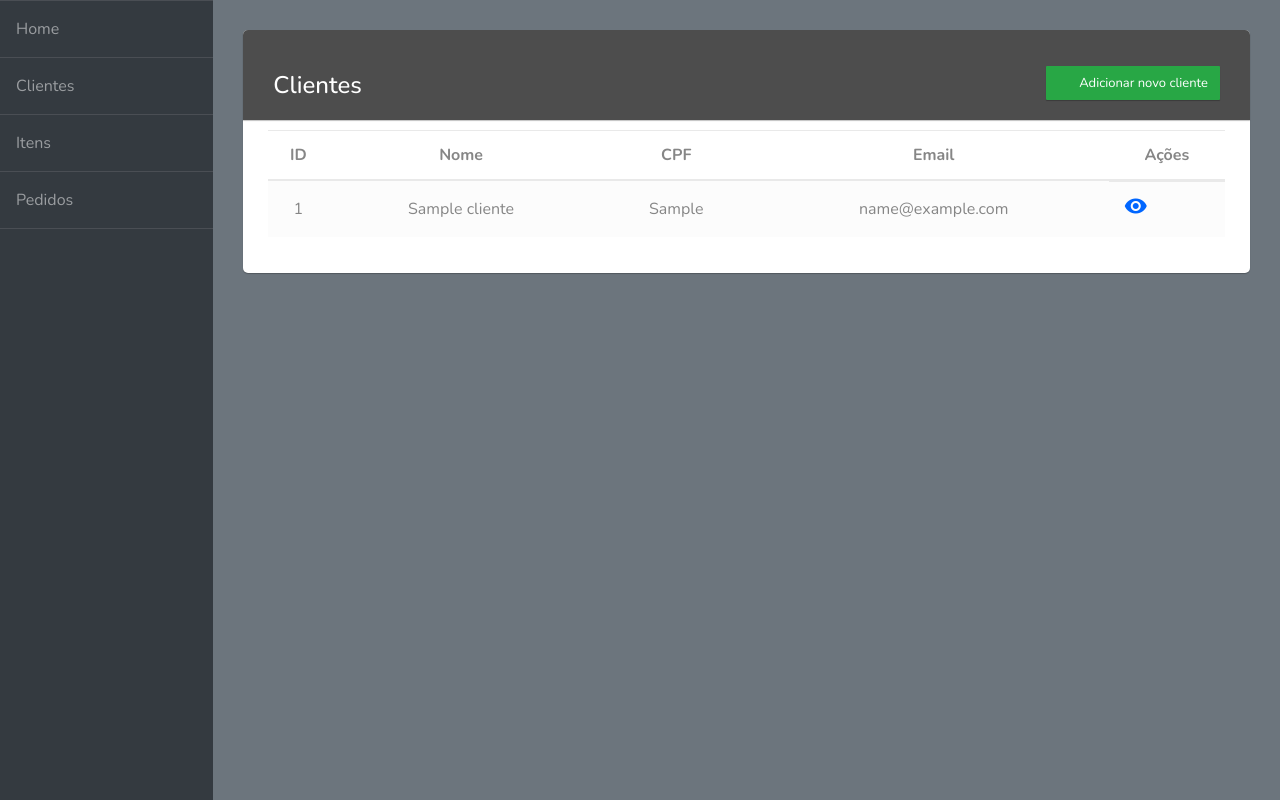
After one commit to losthunter52/GestorDePedidos, a Django app: page /cliente/ in a window 1280 px wide. The commit adds this page. Run offline with Django 4.2, Linux system fonts and the light colour scheme; tables that the repository leaves empty hold one stand-in row (values such as "Sample post"); some libraries are stand-ins or nearby versions.

Commit message:
4. Criadas as listas

```diff
--- a/app/app/urls.py
+++ b/app/app/urls.py
@@ -23,13 +23,13 @@ from django.conf.urls.static import static
 
 urlpatterns = [
     path('admin/', admin.site.urls),
-    path('', RedirectView.as_view(url='/home/')),
+    path('', RedirectView.as_view(url='home/')),
 ]
 
 
 urlpatterns += static(settings.STATIC_URL, document_root=settings.STATIC_ROOT)
 
 urlpatterns += [
-    path('home/', include('core.urls')),
+    path('', include('core.urls')),
     path('accounts/', include('django.contrib.auth.urls')),
 ]
--- a/app/core/templates/base.html
+++ b/app/core/templates/base.html
@@ -44,22 +44,22 @@
             <hr />
 
             <li class="nav-item">
-              <a class="nav-link" href="http://127.0.0.1:8000/listaClientes/">
+              <a class="nav-link" href="{% url 'Cliente' %}">
                 Clientes
               </a>
             </li>
             <hr />
 
             <li class="nav-item">
-              <a class="nav-link" href="http://127.0.0.1:8000/listaItens/">
+              <a class="nav-link" href="{% url 'Item' %}">
                 Itens
               </a>
             </li>
             <hr />
 
             <li class="nav-item">
-              <a class="nav-link" href="http://127.0.0.1:8000/listaPedidos/">
-                Doações
+              <a class="nav-link" href="{% url 'Pedido' %}">
+                Pedidos
               </a>
             </li>
             <hr />
--- a/app/core/templates/home.html
+++ b/app/core/templates/home.html
@@ -8,9 +8,13 @@
   <div class="col">
     <div class="table-wrapper" id="round">
       <div class="table-title" id="round-top">
+        <div class="row mt-3">
+          <div class="col-sm-12">
+              <a class="btn btn-danger"><i class="material-icons">arrow_back</i> <span>Logout</span></a> <h2>Home</h2>
+          </div>
+        </div>
           <div class="row">
             <div class="col-sm-7">
-                <h2>Home</h2>
             <div class="col-md-10 col-xs-10 col-sm-10">
             </div>
             <div class="col-md-1 col-xs-1 col-sm-1"></div>
--- /dev/null
+++ b/app/core/templates/listaCliente.html
@@ -0,0 +1,53 @@
+{% extends 'base.html' %}
+  {% block content %} {% block styles %}
+  {% load static %}
+  <link rel="stylesheet" href="{% static 'css/listas/listas.css' %}">
+  <link rel="stylesheet" href="https://fonts.googleapis.com/icon?family=Material+Icons">
+  {% endblock %}
+
+  <div class="col">
+    <div class="table-wrapper" id="round">
+      <div class="table-title" id="round-top">
+          <div class="row mt-3">
+            <div class="col-sm-12">
+                <a class="btn btn-success"><i class="material-icons">&#xE147;</i> <span>Adicionar novo cliente</span></a> <h2>Clientes</h2>
+            </div>
+          </div>
+      </div>
+      <table class="table table-striped table-hover table-responsive-sm text-justify">
+        <thead>
+            <tr>
+              <th class="text-center">ID</th>
+              <th class="text-center">Nome</th>
+              <th class="text-center">CPF</th>
+              <th class="text-center">Email</th>
+              <th class="text-center">Ações</th>
+            </tr>
+          </thead>
+          <tbody>
+            {% for cliente in cliente_list %}
+            <tr>
+              <td class="text-center">{{ cliente.pk }}</td>
+              <td class="text-center">{{ cliente.nome }}</td>
+              <td class="text-center">{{ cliente.cpf }}</td>
+              <td class="text-center">{{ cliente.email }}</td>
+              <td class="text-center icons-td">
+                <a class="details">
+                  <span class="material-icons">
+                    visibility
+                  </span>
+                </a>
+                <a class="edit" data-toggle="modal">
+                  <i class="material-icons" data-toggle="tooltip" title="Editar">&#xE254;</i>
+                </a>
+                <a class="delete" data-toggle="modal">
+                  <i class="material-icons" data-toggle="tooltip" title="Excluir">&#xE872;</i>
+                </a>
+              </td>
+            </tr>
+            {% endfor %}
+          </tbody>
+        </table>
+    </div>
+  </div>
+{% endblock %}
--- a/app/core/urls.py
+++ b/app/core/urls.py
@@ -3,14 +3,28 @@ from core import views
 
 #Generic
 urlpatterns = [
-    path('', views.index, name='home'),
+    path('home/', views.index, name='home'),
+]
+
+#Cliente
+urlpatterns += [
+    path('cliente/', views.listaCliente.as_view(), name='Cliente'),
+]
+
+#Item
+urlpatterns += [
+    path('item/', views.listaItem.as_view(), name='Item'),
+]
+
+#Pedido
+urlpatterns += [
+    path('pedido/', views.listaPedido.as_view(), name='Pedido'),
 ]
 
 """
 
 #Cliente
 urlpatterns += [
-    path('cliente/', views.listaClienteas_view(), name='Cliente'),
     path('cliente/add', views.cadastroCliente, name='ClienteCadastro'),
     path('cliente/<int:pk>', views.detalhesCliente, name='ClienteDetalhes'),
     path('cliente/edit/<int:pk>', views.editarCliente, name='ClienteEditar'),
@@ -19,16 +33,13 @@ urlpatterns += [
 
 #Item
 urlpatterns += [
-    path('item/', views.listaItem.as_view(), name='Item'),
     path('item/add', views.cadastroItem, name='ItemCadastro'),
-    path('item/<int:pk>', views.detalhesItem, name='ItemDetalhes'),
     path('item/edit/<int:pk>', views.editarItem, name='ItemEditar'),
     path('item/delete<int:pk>', views.excluirItem, name='ItemExcluir'),
 ]
 
 #Pedido
 urlpatterns += [
-    path('pedido/', views.listaPedido.as_view(), name='Pedido'),
     path('pedido/add', views.buscaCliente, name='PedidoCadastro'),
     path('pedido/add/<int:pk>', views.cadastroPedido, name='PedidoDetalhes'),
     path('pedido/<int:pk>', views.detalhesPedido, name='PedidoDetalhes'),
--- a/app/core/views.py
+++ b/app/core/views.py
@@ -1,7 +1,9 @@
 from django.shortcuts import render
 from core.models import *
+from django.views.generic import ListView, DetailView
 
-# Create your views here.
+# Generico
+
 def index(request):
     num_clientes = Cliente.objects.all().count()
     num_itens = Item.objects.all().count()
@@ -15,3 +17,30 @@ def index(request):
     }
     template_name = 'home.html'
     return render(request, template_name, context)
+
+# Cliente
+
+class listaCliente(ListView):
+    template_name = 'listaCliente.html'
+    context_object_name = 'cliente_list'
+
+    def get_queryset(self):
+        return Cliente.objects.all()
+
+# Item
+
+class listaItem(ListView):
+    template_name = 'listaItem.html'
+    context_object_name = 'item_list'
+
+    def get_queryset(self):
+        return Item.objects.all()
+
+#Pedido
+
+class listaPedido(ListView):
+    template_name = 'listaPedido.html'
+    context_object_name = 'pedido_list'
+
+    def get_queryset(self):
+        return Pedido.objects.all()
```
Also changed, not shown: app/core/admin.py (+13 -0 lines), app/core/templates/listaItem.html (added, +46 -0 lines), app/core/templates/listaPedido.html (added, +51 -0 lines).
